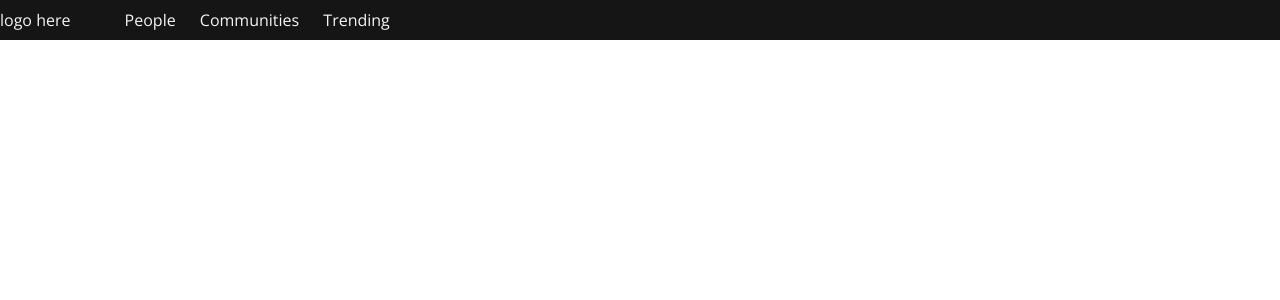
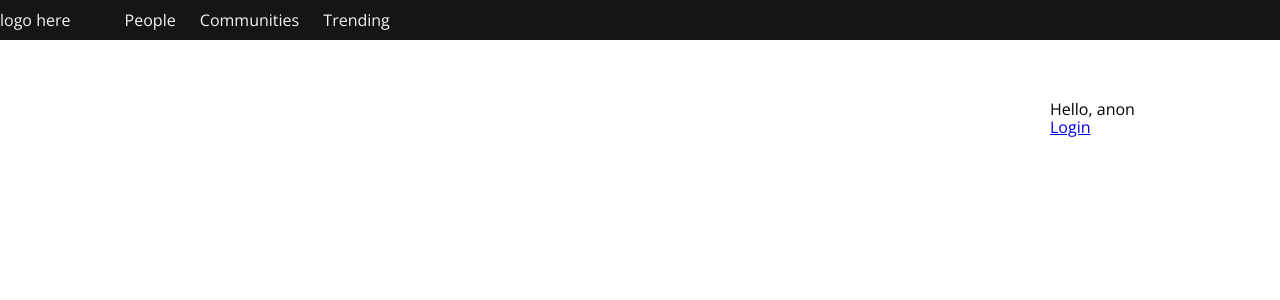
Before and after one commit to mozhario/thrill, a Django app: page /trending/ in a window 1280 px wide. Shown: the top 300 px of the page. Run offline with Django 3.2, Linux system fonts and the light colour scheme; data that the repository does not hold is empty; parts of the project's set-up code (start-up, migrations or seed data) failed here and were passed over.

Commit message:
Adjusted sidebar

```diff
--- a/templates/partials/sidebar.html
+++ b/templates/partials/sidebar.html
@@ -12,9 +12,20 @@
                 <a class="side-nav-item" href="{% url 'messages' %}">Messages</a>
             </div>
         </div>
+
+        <div class="sidebar-section">
+            <a href="{% url 'auth_logout' %}">logout</a>
+        </div>
     </div>
 
     [ads here]
 {% else %}
-    {# login form here #}
+    <div class="sidebar-box">
+        <div class="sidebar-section">
+            Hello, anon
+            <div>
+                <a href="{% url 'auth_login' %}">Login</a>
+            </div>
+        </div>
+    </div>
 {% endif %}
```
